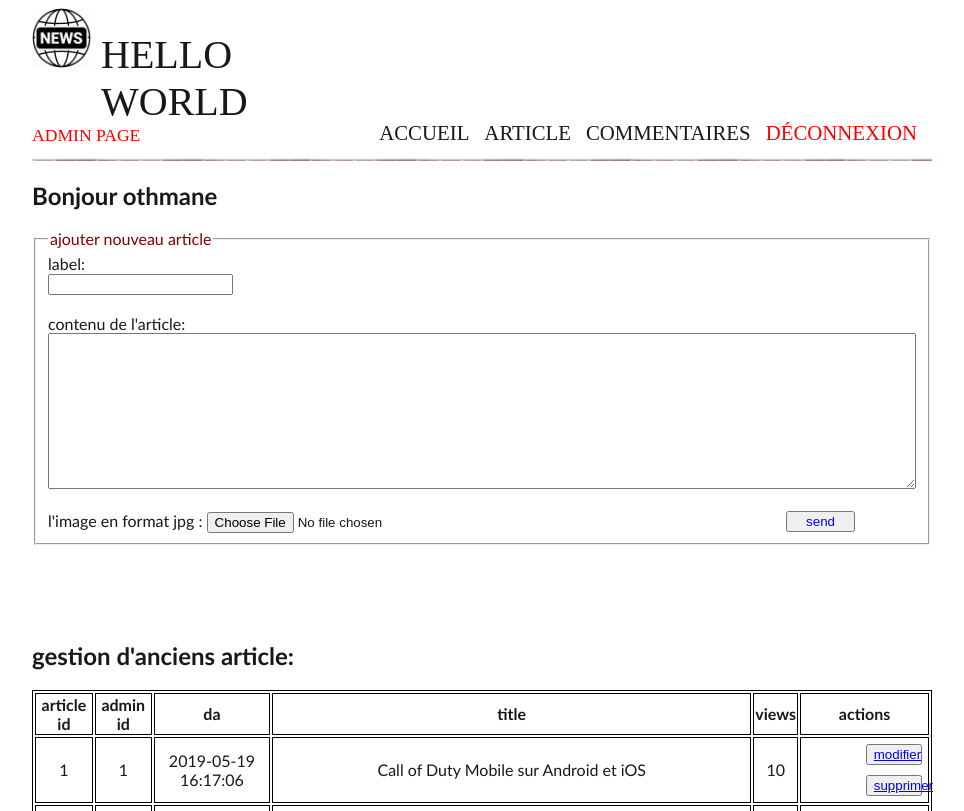
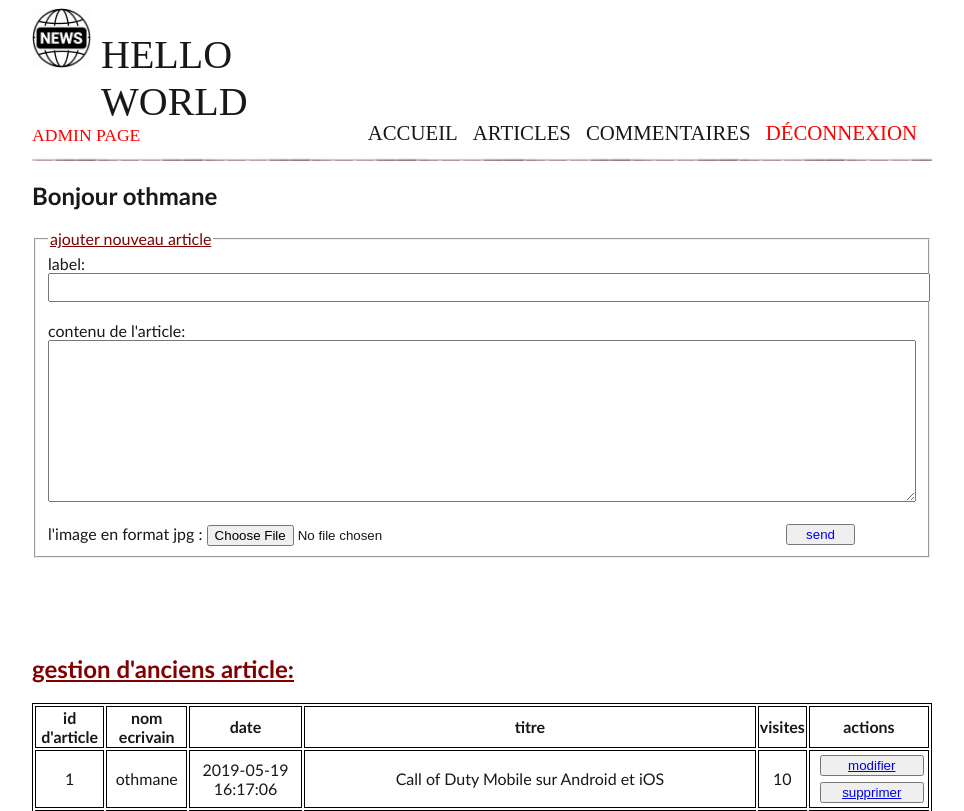
Before and after one commit to outcast292/EST-WEB-news-php, a PHP site: page /admin/post.php in a window 1280 px wide. Shown: the top 811 px of the page, without its empty margins (158-1122 px from the left). Run offline with PHP 8.4, Linux system fonts and the light colour scheme; a user stored in the database is signed in; data comes from the database, SQL or seed files in the repository.

Commit message:
final fixes and version 0.2 is on

```diff
--- a/admin/deco.php
+++ b/admin/deco.php
@@ -1,10 +1,7 @@
 <?php
 
 		session_start();
-
-
 		session_destroy();
-
 		header("location: index.php");
 
 
--- a/admin/html/header.html
+++ b/admin/html/header.html
@@ -10,7 +10,7 @@
                 <nav>
                     <ul>
                         <li><a href="index.php">Accueil</a></li>
-                        <li><a href="post.php">Article</a></li>
+                        <li><a href="post.php">Articles</a></li>
                         <li><a href="cmt.php">Commentaires</a></li>
                         <li ><a href="deco.php" style="color: red">Déconnexion</a></li>
                     </ul>
--- a/admin/php/login.php
+++ b/admin/php/login.php
@@ -18,9 +18,10 @@
 </style>
 <div style="width: 900px; margin: auto;padding-bottom: 50px;margin-top: 70px;">
 	<div >
-	<img style="margin:auto;" src="img/zozor_logo.png">
-	<h1  style="margin:auto; display: inline-block;" >Hello world</h1>
+	<img style="margin:auto;width: 130px;height: 100px;" src="img/logo.png">
+	<h1  style="margin:auto; display: inline-block;color: red;" >Redstone news</h1>
 </div>
+<hr>
 <fieldset>
 	<p>pour entrer a l'interface de gestion de site, merci d'entrer vos données</p>
 	<img id="log" src="img/login.png" width="70%" height="20%">
--- a/admin/post.php
+++ b/admin/post.php
@@ -3,6 +3,9 @@
 <head>
 	<title>Admin page</title>
 	<link rel="stylesheet" type="text/css" href="../css/admin.css">
+	<style type="text/css">
+
+	</style>
 </head>
 <body>
 	<?php session_start();
@@ -54,10 +57,10 @@
 		 ?>
 
 		<fieldset class="feild">
-		<legend style="color: maroon">ajouter nouveau article</legend>
+		<legend style="color: maroon;text-decoration: underline;">ajouter nouveau article</legend>
 		<form method="post" enctype="multipart/form-data">
-			label:<br><input type="text" name="label"><br><br>
-			contenu de l'article: <br><textarea style="width: 100%;box-sizing: border-box;resize: vertical;" rows="10"  name="contenu"></textarea>
+			label:<br><input type="text" name="label" style="width: 100%;padding: 5px;"><br><br>
+			contenu de l'article: <br><textarea style="width: 100%;box-sizing: border-box;resize: vertical;padding: 5px;" rows="10"  name="contenu"></textarea>
 			<br><br>
 			l'image en format jpg :    <input type="file" name="img" id="img">
 
@@ -69,30 +72,30 @@
 	</fieldset>
 	<br><br>
 	<br><br>
-	<h2>gestion d'anciens article:</h2>
+	<h2 style="text-decoration: underline;color: maroon;">gestion d'anciens article:</h2>
 	<div class="vue">
 	<?php
-	$sql = "SELECT id_article,id_admin,contenu,da,label,views FROM article";
+	$sql = "SELECT id_article,id_admin,contenu,da,label,views,name FROM article a join admin ad on a.id_admin=ad.id_ad";
 	$result = $conn->query($sql);
      echo "<table>
 				<tr>
-					<th>article id</th>
-					<th>admin id</th>
-					<th>da</th>
-					<th>title</th>
-					<th>views</th>
+					<th>id d'article</th>
+					<th>nom ecrivain</th>
+					<th>date</th>
+					<th>titre</th>
+					<th>visites</th>
 					<th>actions</th>
 				</tr>";
      while ( $art = mysqli_fetch_assoc($result)){
      	echo "<tr>
 					<td>".$art['id_article']."</td>
-					<td>".$art['id_admin']."</td>
+					<td>".$art['name']."</td>
 					<td>".$art['da']."</td>
 					<td>".$art['label']."</td>
 					<td>".$art['views']."</td>
 					<td>
-						<button style='margin:5px;width:45%;'><a href='modify.php?id=" . $art['id_article'] . "'>modifier</a></button>
-						<button style='margin:5px;width:45%;'><a href='delete.php?id=". $art['id_article'] . "'>supprimer</a></button>
+						<button style='margin:3px;width:90%;'><a href='modify.php?id=" . $art['id_article'] . "'>modifier</a></button>
+						<button style='margin:3px;width:90%;'><a href='delete.php?id=". $art['id_article'] . "'>supprimer</a></button>
 					</td>
 				</tr>";
      }
```
Also changed, not shown: admin/cmt.php (+9 -9 lines), admin/delete.php (+4 -4 lines), admin/index.php (+8 -8 lines), admin/modify.php (+4 -4 lines), all.php (+5 -7 lines).
